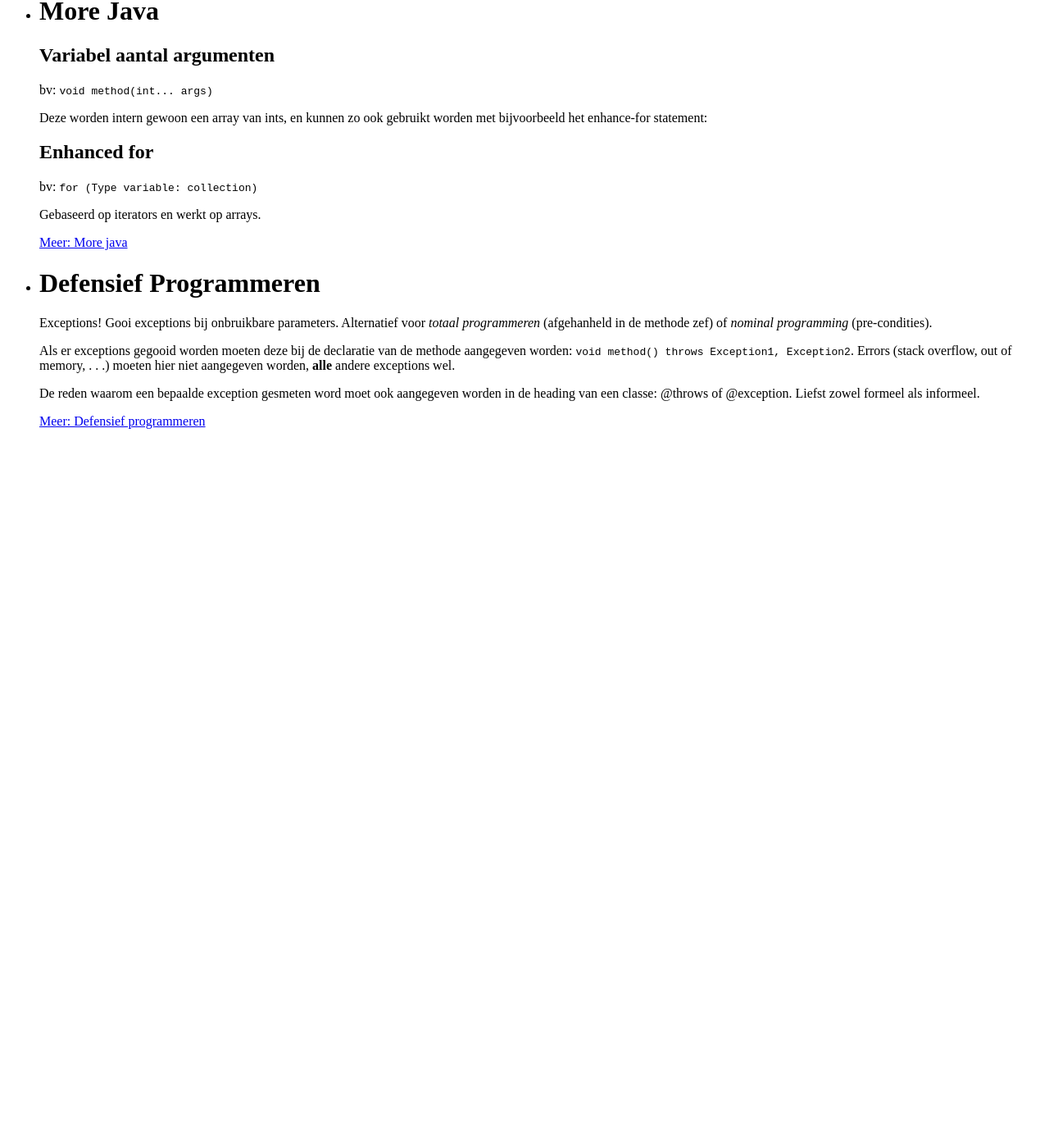
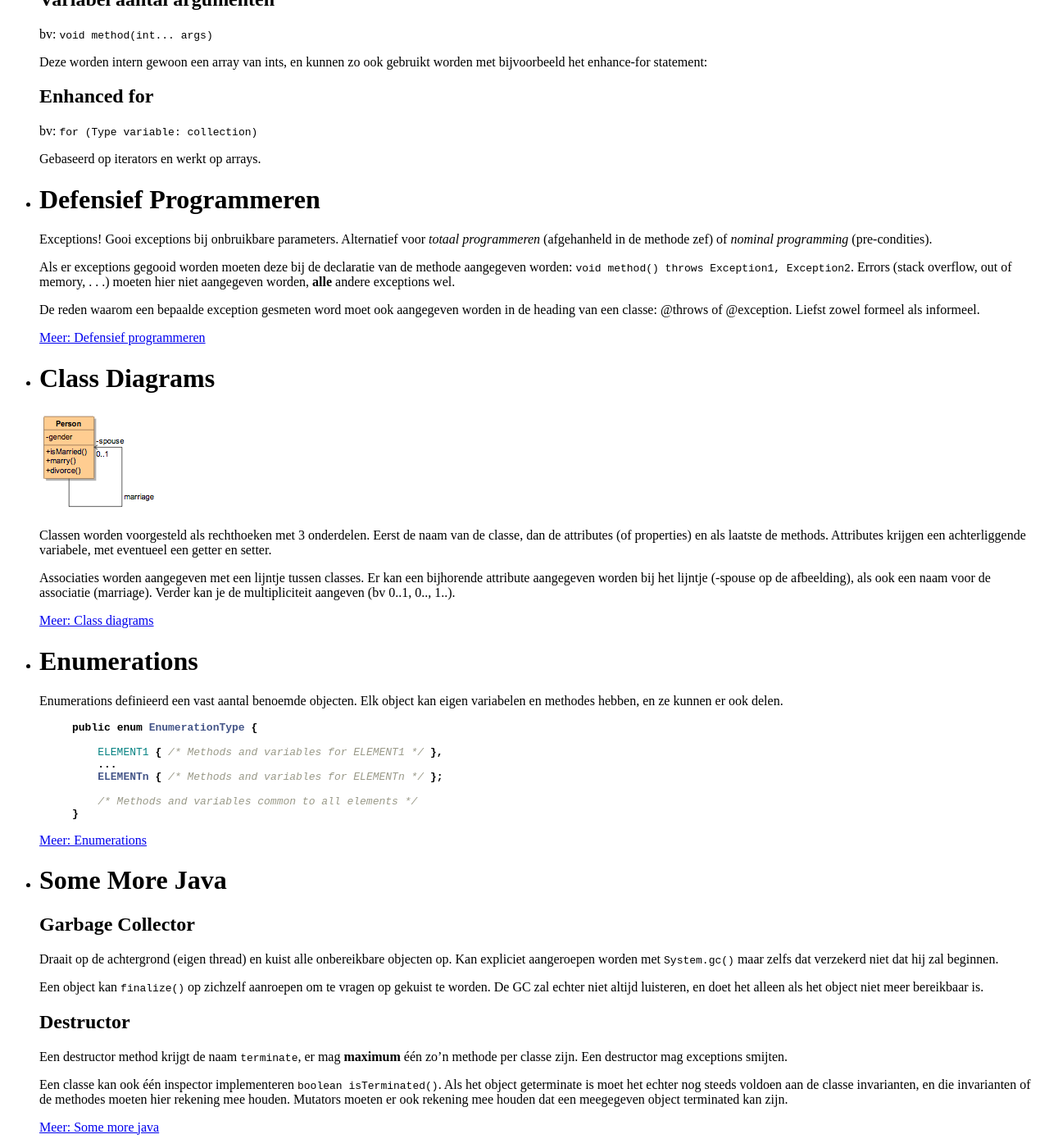
Before and after one commit to myschoolwork/samenvatting_op, a Jekyll site: the page built from index.md, in a window 1280 px wide and 1400 px high, scrolled down 1753 px. Shown: the whole window at 82% size. Built offline with Jekyll 4.4.1, drawn with Linux system fonts in a browser that asks for light colours; before the commit the page ends 2292 px from its top, so only the background shows below that; some of the changed text lies outside the part shown.

Commit message:
Added session 4. Altered index to only show the 'more'-links when there is actually more stuff to show.
Hopefully fixed the broken links.
Moved posts to corresponding parts-folder.

```diff
--- a/index.md
+++ b/index.md
@@ -9,7 +9,9 @@
     {% for post in site.posts reversed %}
     <li>
         {{ post.excerpt }}
-        <a href="{{ post.url }}">Meer: {{ post.title }}</a>
+        {% if post.excerpt < post.content %}
+        <a href="{{ site.github.url }}{{ post.url }}">Meer: {{ post.title }}</a>
+        {% endif %}
     </li>
     {% endfor %}
 </ul>
--- a/_posts/0001-01-04-Basic Java.md
+++ b/part1/_posts/0001-01-04-Basic Java.md
@@ -15,5 +15,3 @@
 Best practice: maak geen publieke variabelen, toon ze met een *getter* and maak het mogelijk ze te veranderen door een *setter*. Dit zorgt er voor dat je gemakkelijker later de achterliggende variabelen kan aanpassen als je dat wil: *better adaptable software*.
 
 Een setter is een mutator, een getter een inspector. Voor immutable variabelen (krijgen de qualificatie final) is er geen setter, deze worden één keer een waarde geven bij het maken van het object.
-
-<!--more-->
--- /dev/null
+++ b/part2/_posts/0002-04-01-Class Diagrams.md
@@ -0,0 +1,231 @@
+---
+layout: default
+---
+
+# Class Diagrams
+
+![marriage](/part2/images/uml_marriage.png)
+
+Classen worden voorgesteld als rechthoeken met 3 onderdelen. Eerst de naam van de classe, dan de attributes (of properties) en als laatste de methods. Attributes krijgen een achterliggende variabele, met eventueel een getter en setter.
+
+Associaties worden aangegeven met een lijntje tussen classes. Er kan een bijhorende attribute aangegeven worden bij het lijntje (-spouse op de afbeelding), als ook een naam voor de associatie (marriage). Verder kan je de multipliciteit aangeven (bv 0..1, 0.., 1..).
+
+<!--more-->
+
+## Bi-directional
+
+Bi-directionele associaties moeten een classe-invariant hebben die deze af dwingt. Meestal zal er gebruik gemaakt worden van `canHaveAsSomething(T)`. De consistentie wordt gechecked in the inspector `hasProperSomething()`
+
+
+## Voorbeeldje
+
+De person.java classe gemaakt in de les. Er zijn enkele stukken uit weggehaald met wat minder interessante delen.
+
+{% highlight java %}
+import be.kuleuven.cs.som.annotate.*;
+
+/**
+* A class of persons involving a gender and a
+* marital partner.
+*
+* @invar   The gender of each person must be a valid gender
+*          for a person.
+*          isValidGender(getGender())
+* @invar   Each person must have a proper spouse.
+*        | hasProperSpouse()
+*
+* @version  2.0
+* @author   Eric Steegmans
+*/
+public class Person {
+
+    /**
+    * Initialize this new person with given gender and given partner.
+    *
+    * @param  gender
+    *         The gender for this new person.
+    * @param  partner
+    *         The partner for this new person.
+    * @post   The gender of this new person is the same as the given gender.
+    *       | new.getGender() == gender
+    * @post   This new person references the given partner as its spouse.
+    *       | new.getSpouse() == partner
+    * @post   If the given partner references a true person, that partner
+    *         references this new person as its spouse.
+    *       | if (partner != null)
+    *       |   then (new partner).getSpouse() == this
+    * @throws IllegalArgumentException
+    *         The given gender is not a valid gender for a person.
+    *       | ! isValidGender(gender)
+    * @throws IllegalPartnerException
+    *         This new person cannot have the given partner as its spouse
+    *         in view of the given gender.
+    *       | ! canHaveAsSpouse(partner,gender)
+    * @throws IllegalPartnerException
+    *         The given partner is effective and already married.
+    *       | (partner != null) && partner.isMarried()
+    * @note   In the specification of this constructor, we cannot use the
+    *         mutator 'marry'. Indeed, upon entry to the constructor, the
+    *         gender of this new person is still null, meaning that that
+    *         new person does not satisfy its class invariants. Because
+    *         the method 'marry' is not a raw method, we cannot invoke it
+    *         against the new person.
+    */
+    public Person(Gender gender, Person partner)
+    throws IllegalArgumentException, IllegalPartnerException {
+        if (!isValidGender(gender))
+        throw new IllegalArgumentException("Improper gender!");
+        this.gender = gender;
+        if (partner != null)
+        marry(partner);
+    }
+
+    /**
+    * Return the spouse of this person.
+    *    A null reference is returned if this person is not married.
+    */
+    @Basic @Raw
+    public Person getSpouse() {
+        return this.spouse;
+    }
+
+    /**
+    * Check whether this person can have the other person as its spouse
+    * in view of the given gender.
+    *
+    * @param  other
+    *         The other person to check.
+    * @param  gender
+    *         The gender to be assumed for this person.
+    * @return True if the other person is not effective.
+    *       | if (other == null)
+    *       |   then result == true
+    *         Otherwise, false if this person or the other person
+    *         is terminated.
+    *       | else if ( this.isTerminated() || other.isTerminated() )
+    *       |   then result == false
+    *         Otherwise, true if and only if the given gender is a valid
+    *         gender for a person and differs from the gender of the
+    *         other person.
+    *       | else
+    *       |   result ==
+    *       |     isValidGender(gender) &&
+    *       |     (gender != other.getGender())
+    * @note   We must add the gender as an extra argument to this method,
+    *         because we need the method in the constructor at a time
+    *         the gender of the new person is not yet registered.
+    */
+    @Raw
+    public boolean canHaveAsSpouse(@Raw Person other, Gender gender) {
+        if (other == null)
+        return true;
+        else if ((other.isTerminated()) || (this.isTerminated()))
+        return false;
+        else
+        return isValidGender(gender) && (gender != other.getGender());
+    }
+
+    /**
+    * Check whether this person has a proper spouse.
+    *
+    * @return True if and only if this person can have its spouse
+    *         as its spouse in view of its current gender, and if
+    *         that spouse, if it is effective, in turn references
+    *         this person as its spouse.
+    *       | result ==
+    *       |   canHaveAsSpouse(getSpouse(),getGender()) &&
+    *       |   ( (getSpouse() == null) ||
+    *       |     (getSpouse().getSpouse() == this) )
+    */
+    @Raw
+    public boolean hasProperSpouse() {
+        return canHaveAsSpouse(getSpouse(), getGender())
+        && ((getSpouse() == null) || (getSpouse().getSpouse() == this));
+    }
+
+    /**
+    * Check whether this person is married.
+    *
+    * @return True if this person references an effective spouse;
+    *         false otherwise.
+    *       | result == (getSpouse() != null)
+    */
+    @Raw
+    public boolean isMarried() {
+        return getSpouse() != null;
+    }
+
+    /**
+    * Register a marriage between this person and the given partner.
+    *
+    * @param  partner
+    *         The new spouse for this person.
+    * @post   The given partner is registered as the spouse of this person.
+    *       | new.getSpouse() == partner
+    * @post   This person is registered as the spouse of the given partner.
+    *       | (new partner).getSpouse() == this
+    * @throws IllegalPartnerException
+    *         The given partner is not effective, or this person cannot
+    *         have the given partner as its spouse in view of its current
+    *         gender.
+    *       | (partner == null) ||
+    *       | (! this.canHaveAsSpouse(partner,this.getGender()))
+    * @throws IllegalStateException
+    *         This person is already married, or the given partner is an
+    *         effective, married person.
+    *       | this.isMarried() ||
+    *       | ( (partner != null) && partner.isMarried())
+    */
+    public void marry(Person partner) throws IllegalPartnerException,
+    IllegalStateException {
+        if ((partner == null) || (!canHaveAsSpouse(partner, this.getGender())))
+        throw new IllegalPartnerException(this, partner);
+        if (this.isMarried() || partner.isMarried())
+        throw new IllegalStateException("Married persons cannot marry");
+        setSpouse(partner);
+        partner.setSpouse(this);
+    }
+
+    /**
+    * Register a divorce between this person and its partner, if any.
+    *
+    * @post   This person is no longer married.
+    *	     | ! new.isMarried()
+    * @post   The former spouse of this person, if any, is no longer
+    *		   married.
+    *       | if (this.isMarried())
+    *       |   then ! (new (this.getSpouse())).isMarried())
+    */
+    public void divorce() {
+        try {
+            getSpouse().setSpouse(null);
+            this.setSpouse(null);
+        } catch (NullPointerException exc) {
+            assert (!this.isMarried());
+        }
+    }
+
+    /**
+    * Register the given person as the spouse of this person.
+    *
+    * @param  person
+    *         The person to be registered as the spouse of this person.
+    * @pre    This person must be able to have the given person as
+    *         its spouse, in view of its current gender.
+    *       | canHaveAsSpouse(person,getGender())
+    * @post   The spouse of this person is the same as the given person.
+    *       | new.getSpouse() == person
+    */
+    @Raw
+    private void setSpouse(@Raw Person person) {
+        assert canHaveAsSpouse(person, getGender());
+        this.spouse = person;
+    }
+
+    /**
+    * Variable referencing the spouse of this person.
+    */
+    private Person spouse = null;
+
+}
+{% endhighlight %}
--- /dev/null
+++ b/part2/_posts/0002-04-02-Enumerations.md
@@ -0,0 +1,57 @@
+# Enumerations
+
+Enumerations definieerd een vast aantal benoemde objecten. Elk object kan eigen variabelen en methodes hebben, en ze kunnen er ook delen.
+
+{% highlight java %}
+public enum EnumerationType {
+
+    ELEMENT1 { /* Methods and variables for ELEMENT1 */ },
+    ...
+    ELEMENTn { /* Methods and variables for ELEMENTn */ };
+
+    /* Methods and variables common to all elements */
+}
+{% endhighlight %}
+
+<!--more-->
+
+{% highlight java %}
+public enum Gender {
+
+    MALE {
+
+        /**
+        * Return the symbol representing the male gender.
+        *
+        * @return  The symbol with unicode U+2642.
+        *        | result == '\u2642'
+        */
+        public char getSymbol() {
+            return '\u2642';
+        }
+
+    },
+
+    FEMALE {
+
+        /**
+        * Return the symbol representing the female gender.
+        *
+        * @return  The symbol with unicode U+2640.
+        *        | result == '\u2640'
+        */
+        public char getSymbol() {
+            return '\u2640';
+        }
+    };
+
+    /**
+    * Return the symbol representing this gender.
+    *
+    * @note    An enumeration may define abstract methods (i.e.
+    *          methods without a body). Each element of the
+    *          enumeration must then supply its own body.
+    */
+    public abstract char getSymbol();
+}
+{% endhighlight %}
--- /dev/null
+++ b/part2/_posts/0002-04-03-Some More Java.md
@@ -0,0 +1,97 @@
+---
+layout: default
+---
+
+# Some More Java
+
+## Garbage Collector
+
+Draait op de achtergrond (eigen thread) en kuist alle onbereikbare objecten op. Kan expliciet aangeroepen worden met `System.gc()` maar zelfs dat verzekerd niet dat hij zal beginnen.
+
+Een object kan `finalize()` op zichzelf aanroepen om te vragen op gekuist te worden. De GC zal echter niet altijd luisteren, en doet het alleen als het object niet meer bereikbaar is.
+
+## Destructor
+
+Een destructor method krijgt de naam `terminate`, er mag **maximum** één zo'n methode per classe zijn. Een destructor mag exceptions smijten.
+
+Een classe kan ook één inspector implementeren `boolean isTerminated()`. Als het object geterminate is moet het echter nog steeds voldoen aan de classe invarianten, en die invarianten of de methodes moeten hier rekening mee houden. Mutators moeten er ook rekening mee houden dat een meegegeven object terminated kan zijn.
+
+<!--more-->
+
+## Een voorbeeldje van de terminate functionaliteit
+
+Deze classe is weer een versie van de Person classe met wat stuff uit gesmeten die hier niet van belang is. Het toont de terminate dingen en een functie die rekening houdt met deze terminate.
+
+{% highlight java %}
+public class Person {
+
+    /**
+    * Terminate this person, breaking the marriage in which that person
+    * might be involved.
+    *
+    * @post    his person is terminated.
+    *       | new.isTerminated()
+    * @effect This person is divorced from its spouse, if any.
+    *       | this.divorce()
+    */
+    public void terminate() {
+        divorce();
+        // We feel no need to introduce a setter for "isTerminated". It is
+        // only used at this point, because it should not be possible to
+        // bring an object back to live.
+        this.isTerminated = true;
+    }
+
+    /**
+    * Return a boolean indicating whether or not this person
+    * is terminated.
+    */
+    @Basic @Raw
+    public boolean isTerminated() {
+        return this.isTerminated;
+    }
+
+    /**
+    * Variable registering whether this person is terminated.
+    */
+    private boolean isTerminated = false;
+
+    /**
+    * Check whether this person can have the other person as its spouse
+    * in view of the given gender.
+    *
+    * @param  other
+    *         The other person to check.
+    * @param  gender
+    *         The gender to be assumed for this person.
+    * @return True if the other person is not effective.
+    *       | if (other == null)
+    *       |   then result == true
+    *         Otherwise, false if this person or the other person
+    *         is terminated.
+    *       | else if ( this.isTerminated() || other.isTerminated() )
+    *       |   then result == false
+    *         Otherwise, true if and only if the given gender is a valid
+    *         gender for a person and differs from the gender of the
+    *         other person.
+    *       | else
+    *       |   result ==
+    *       |     isValidGender(gender) &&
+    *       |     (gender != other.getGender())
+    * @note   We must add the gender as an extra argument to this method,
+    *         because we need the method in the constructor at a time
+    *         the gender of the new person is not yet registered.
+    */
+    @Raw
+    public boolean canHaveAsSpouse(@Raw Person other, Gender gender) {
+        if (other == null)
+            return true;
+        else if ((other.isTerminated()) || (this.isTerminated()))
+            return false;
+        else
+            return isValidGender(gender) && (gender != other.getGender());
+    }
+
+    // ...
+}
+{% endhighlight %}
```
Also changed, not shown: part1/_posts/0001-01-01-Totaal Programmeren.md (renamed from _posts/0001-01-01-totaal_programmeren.md, +0 -6 lines), part1/_posts/0001-01-03-Method Beschrijving.md (renamed from _posts/0001-01-03-Method Beschrijving.md, +1 -1 lines), part1/_posts/0001-01-02-Annotations.md (renamed from _posts/0001-01-02-Annotations.md), part1/_posts/0001-02-01-Nominal Programming.md (renamed from _posts/0001-02-01-Nominal Programming.md), part1/_posts/0001-02-02-Testing.md (renamed from _posts/0001-02-02-Testing.md), part1/_posts/0001-02-03-More Java.md (renamed from _posts/0001-02-03-More Java.md), part1/_posts/0001-03-01-Defensief Programmeren.md (renamed from _posts/0001-03-01-Defensief Programmeren.md), part2/images/uml_marriage.png (added).
